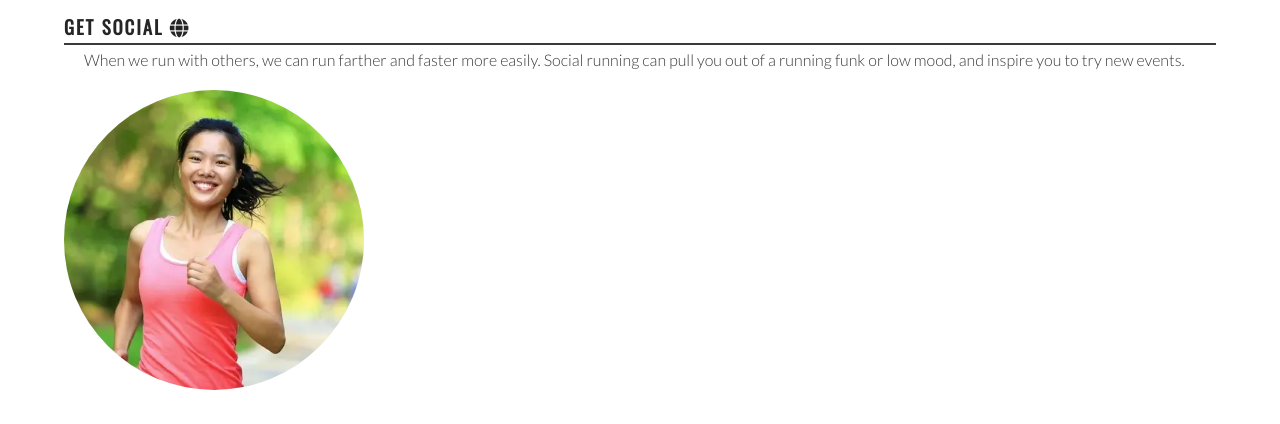
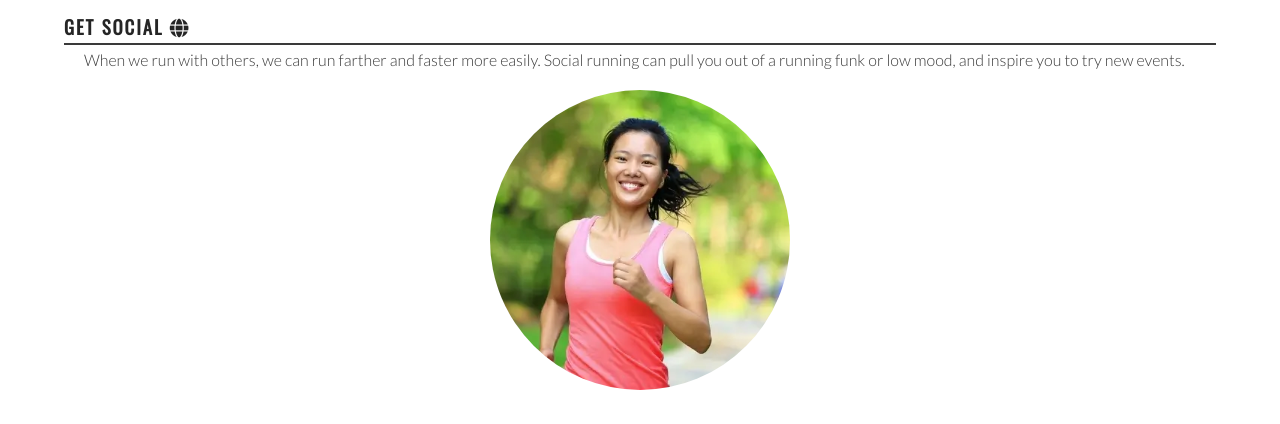
Before and after one commit to Karla-Stein/love-running, a plain HTML site: page index.html in a window 1280 px wide. Shown: the part 986-1410 px from the top of the page. Drawn offline with nearby package versions, Linux system fonts and the light colour scheme.

Commit message:
center image in reasons section for landscape

```diff
--- a/assets/css/style.css
+++ b/assets/css/style.css
@@ -156,6 +156,13 @@ main{
     max-height: 300px;
 }
 
+/* centers image on landscape */
+#benefits-image{
+    display: flex;
+    align-items: center;
+    justify-content: center;
+}
+
 /* footer */
 #social-networks{
     text-align: center;
```
